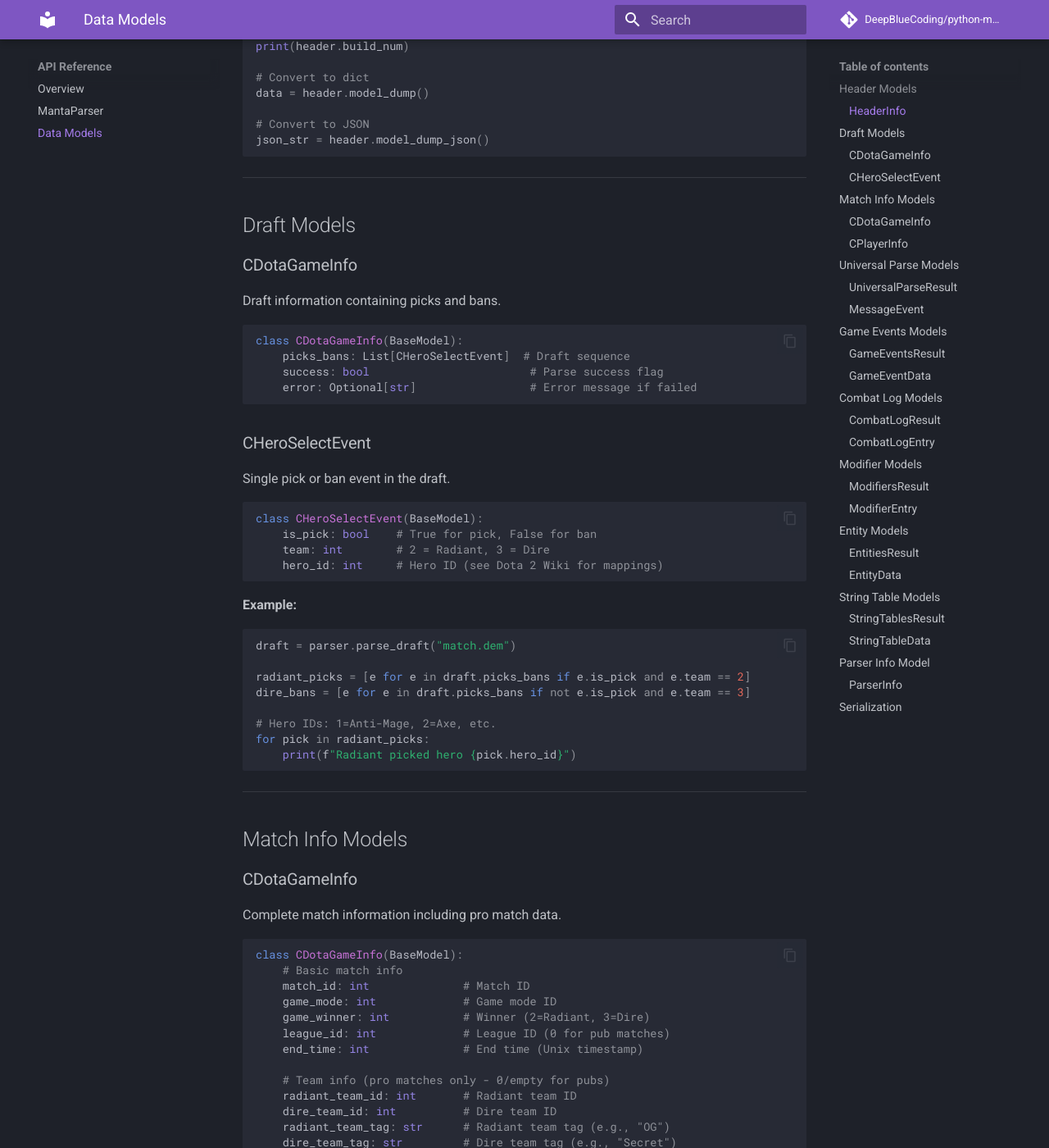
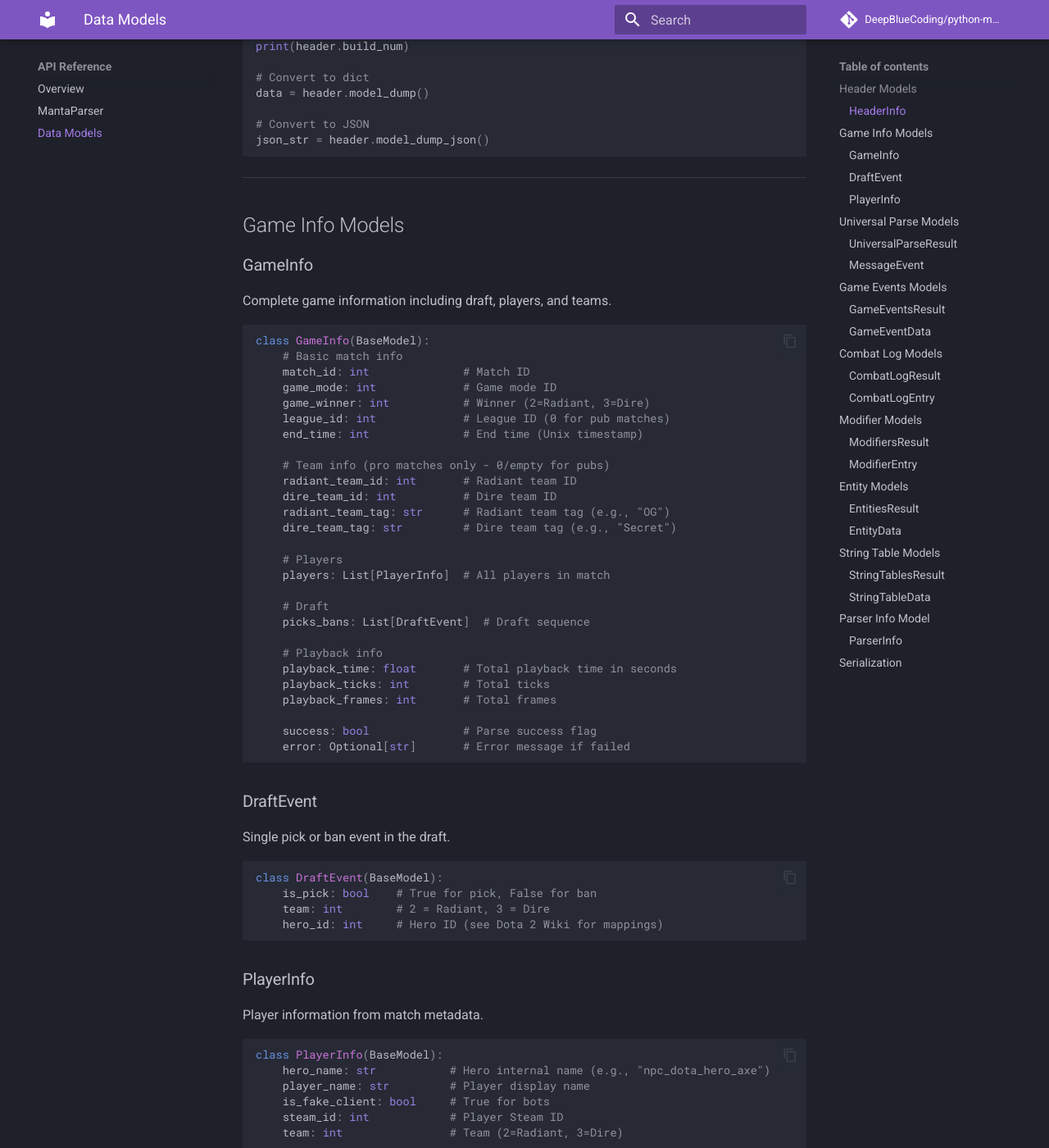
Before and after one commit to DeepBlueCoding/python-manta, an MkDocs documentation site: the page built from docs/api/models.md, in a window 1280 px wide and 1400 px high, scrolled down 817 px. Shown: the whole window at 82% size. Built offline with MkDocs 1.6.1 and Material for MkDocs 9.7.7, drawn with Linux system fonts in a browser that asks for light colours; comment, search, counter and statistics services are not loaded; the version menu is left out; some of the changed text lies outside the part shown.

Commit message:
docs: update API docs with Pythonic model names
- Replace CDotaGameInfo with GameInfo
- Replace CHeroSelectEvent with DraftEvent
- Replace CPlayerInfo with PlayerInfo
- Replace parse_draft() with parse_game_info()
- Update field names: steamid->steam_id, game_team->team

🤖 Generated with [Claude Code](https://claude.com/claude-code)

Co-Authored-By: Claude <noreply@anthropic.com>

````diff
--- a/docs/api/models.md
+++ b/docs/api/models.md
@@ -2,7 +2,7 @@
 # Data Models
 
 ??? info "AI Summary"
-    All parsed data is returned as Pydantic models for type safety and easy serialization. Models include: `HeaderInfo` (match metadata), `CDotaGameInfo`/`CHeroSelectEvent` (draft), `CDotaGameInfo`/`CPlayerInfo` (pro match data with teams, league, players), `UniversalParseResult`/`MessageEvent` (messages), `GameEventsResult`/`GameEventData` (events), `CombatLogResult`/`CombatLogEntry` (combat), `ModifiersResult`/`ModifierEntry` (buffs), `EntitiesResult`/`EntityData` (entities), `StringTablesResult` (tables), `ParserInfo` (state). All have `.model_dump()` for dict conversion and `.model_dump_json()` for JSON.
+    All parsed data is returned as Pydantic models for type safety and easy serialization. Models include: `HeaderInfo` (match metadata), `GameInfo`/`DraftEvent`/`PlayerInfo` (game data with draft, teams, players), `UniversalParseResult`/`MessageEvent` (messages), `GameEventsResult`/`GameEventData` (events), `CombatLogResult`/`CombatLogEntry` (combat), `ModifiersResult`/`ModifierEntry` (buffs), `EntitiesResult`/`EntityData` (entities), `StringTablesResult` (tables), `ParserInfo` (state). All have `.model_dump()` for dict conversion and `.model_dump_json()` for JSON.
 
 ---
 
@@ -44,52 +44,14 @@ json_str = header.model_dump_json()
 
 ---
 
-## Draft Models
+## Game Info Models
 
-### CDotaGameInfo
+### GameInfo
 
-Draft information containing picks and bans.
+Complete game information including draft, players, and teams.
 
 ```python
-class CDotaGameInfo(BaseModel):
-    picks_bans: List[CHeroSelectEvent]  # Draft sequence
-    success: bool                        # Parse success flag
-    error: Optional[str]                 # Error message if failed
-```
-
-### CHeroSelectEvent
-
-Single pick or ban event in the draft.
-
-```python
-class CHeroSelectEvent(BaseModel):
-    is_pick: bool    # True for pick, False for ban
-    team: int        # 2 = Radiant, 3 = Dire
-    hero_id: int     # Hero ID (see Dota 2 Wiki for mappings)
-```
-
-**Example:**
-```python
-draft = parser.parse_draft("match.dem")
-
-radiant_picks = [e for e in draft.picks_bans if e.is_pick and e.team == 2]
-dire_bans = [e for e in draft.picks_bans if not e.is_pick and e.team == 3]
-
-# Hero IDs: 1=Anti-Mage, 2=Axe, etc.
-for pick in radiant_picks:
-    print(f"Radiant picked hero {pick.hero_id}")
-```
-
----
-
-## Match Info Models
-
-### CDotaGameInfo
-
-Complete match information including pro match data.
-
-```python
-class CDotaGameInfo(BaseModel):
+class GameInfo(BaseModel):
     # Basic match info
     match_id: int              # Match ID
     game_mode: int             # Game mode ID
@@ -104,10 +66,10 @@ class CDotaGameInfo(BaseModel):
     dire_team_tag: str         # Dire team tag (e.g., "Secret")
 
     # Players
-    players: List[CPlayerInfo]  # All players in match
+    players: List[PlayerInfo]  # All players in match
 
     # Draft
-    picks_bans: List[CHeroSelectEvent]  # Draft sequence
+    picks_bans: List[DraftEvent]  # Draft sequence
 
     # Playback info
     playback_time: float       # Total playback time in seconds
@@ -116,43 +78,59 @@ class CDotaGameInfo(BaseModel):
 
     success: bool              # Parse success flag
     error: Optional[str]       # Error message if failed
-
-    def is_pro_match(self) -> bool:
-        """Check if this is a pro/league match."""
 ```
 
-### CPlayerInfo
+### DraftEvent
+
+Single pick or ban event in the draft.
+
+```python
+class DraftEvent(BaseModel):
+    is_pick: bool    # True for pick, False for ban
+    team: int        # 2 = Radiant, 3 = Dire
+    hero_id: int     # Hero ID (see Dota 2 Wiki for mappings)
+```
+
+### PlayerInfo
 
 Player information from match metadata.
 
 ```python
-class CPlayerInfo(BaseModel):
+class PlayerInfo(BaseModel):
     hero_name: str           # Hero internal name (e.g., "npc_dota_hero_axe")
     player_name: str         # Player display name
     is_fake_client: bool     # True for bots
-    steamid: int             # Player Steam ID
-    game_team: int           # Team (2=Radiant, 3=Dire)
+    steam_id: int            # Player Steam ID
+    team: int                # Team (2=Radiant, 3=Dire)
 ```
 
 **Example:**
 ```python
-match = parser.parse_game_info("match.dem")
+game_info = parser.parse_game_info("match.dem")
 
 # Basic match info
-print(f"Match {match.match_id}")
-print(f"Duration: {match.playback_time / 60:.1f} minutes")
-winner = "Radiant" if match.game_winner == 2 else "Dire"
+print(f"Match {game_info.match_id}")
+print(f"Duration: {game_info.playback_time / 60:.1f} minutes")
+winner = "Radiant" if game_info.game_winner == 2 else "Dire"
 print(f"Winner: {winner}")
 
-# Pro match info
-if match.is_pro_match():
-    print(f"League: {match.league_id}")
-    print(f"{match.radiant_team_tag} vs {match.dire_team_tag}")
+# Team info (pro matches)
+if game_info.league_id > 0:
+    print(f"League: {game_info.league_id}")
+    print(f"{game_info.radiant_team_tag} vs {game_info.dire_team_tag}")
 
 # Players
-for player in match.players:
-    team = "Radiant" if player.game_team == 2 else "Dire"
+for player in game_info.players:
+    team = "Radiant" if player.team == 2 else "Dire"
     print(f"  {player.player_name} ({team}): {player.hero_name}")
+
+# Draft
+radiant_picks = [e for e in game_info.picks_bans if e.is_pick and e.team == 2]
+dire_bans = [e for e in game_info.picks_bans if not e.is_pick and e.team == 3]
+
+# Hero IDs: 1=Anti-Mage, 2=Axe, etc.
+for pick in radiant_picks:
+    print(f"Radiant picked hero {pick.hero_id}")
 ```
 
 ---
--- a/docs/index.md
+++ b/docs/index.md
@@ -42,9 +42,9 @@ parser = MantaParser()
 header = parser.parse_header("match.dem")
 print(f"Map: {header.map_name}, Build: {header.build_num}")
 
-# Get draft picks/bans
-draft = parser.parse_draft("match.dem")
-for pb in draft.picks_bans:
+# Get game info (draft, players, teams)
+game_info = parser.parse_game_info("match.dem")
+for pb in game_info.picks_bans:
     action = "PICK" if pb.is_pick else "BAN"
     print(f"{action}: Hero {pb.hero_id}")
 
@@ -59,8 +59,7 @@ for msg in result.messages:
 | Feature | Method | Description |
 |---------|--------|-------------|
 | **Header** | `parse_header()` | Match metadata (map, build, server) |
-| **Draft** | `parse_draft()` | Picks and bans sequence |
-| **Match Info** | `parse_game_info()` | Pro match data (teams, league, players) |
+| **Game Info** | `parse_game_info()` | Draft, players, teams, league |
 | **Messages** | `parse_universal()` | Any of 272 message types |
 | **Game Events** | `parse_game_events()` | 364 named event types |
 | **Combat Log** | `parse_combat_log()` | Damage, heals, kills |
````
Also changed, not shown: docs/api/index.md (+5 -4 lines), docs/api/manta-parser.md (+22 -42 lines), docs/examples.md (+6 -6 lines), docs/getting-started.md (+14 -20 lines).
